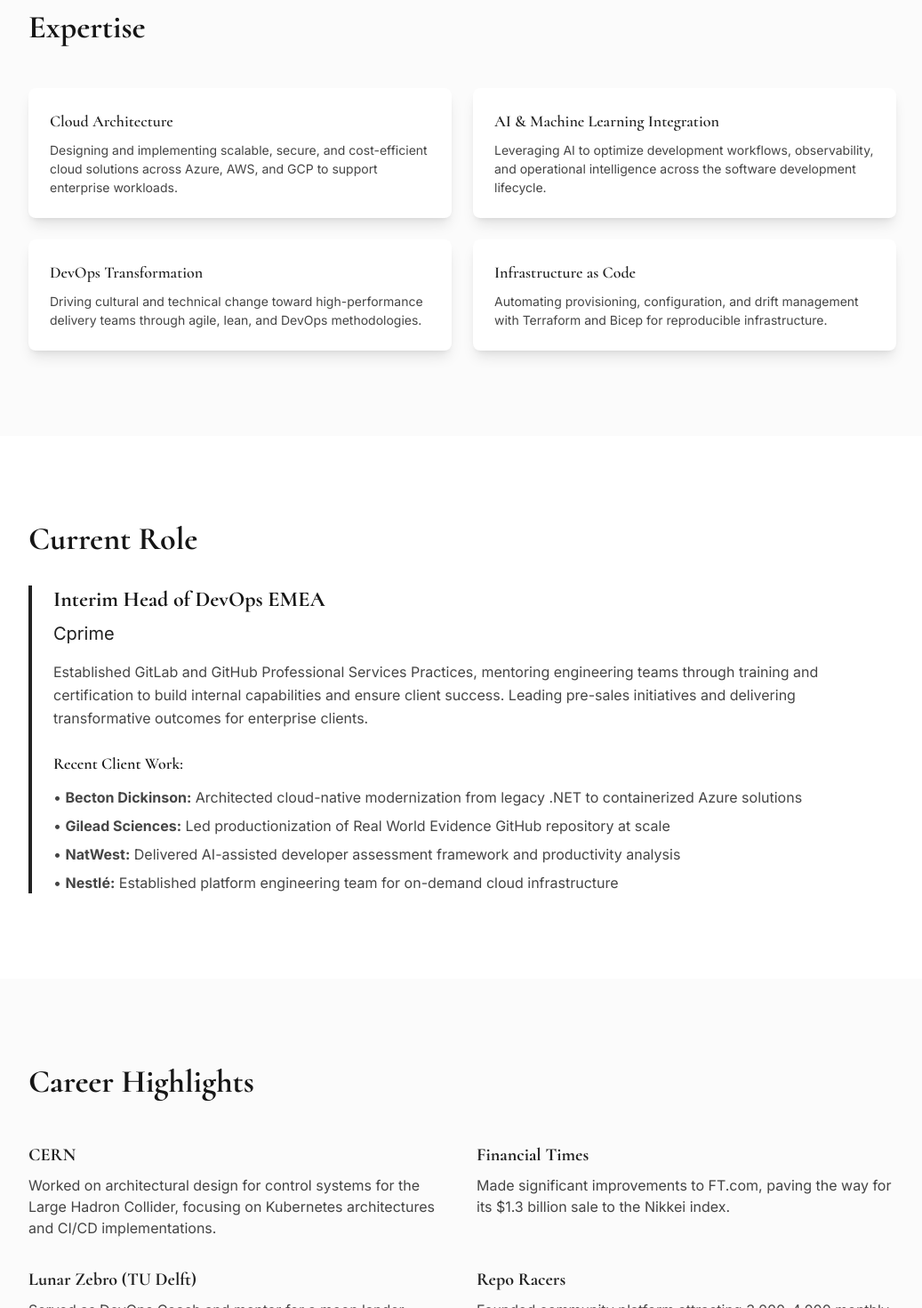
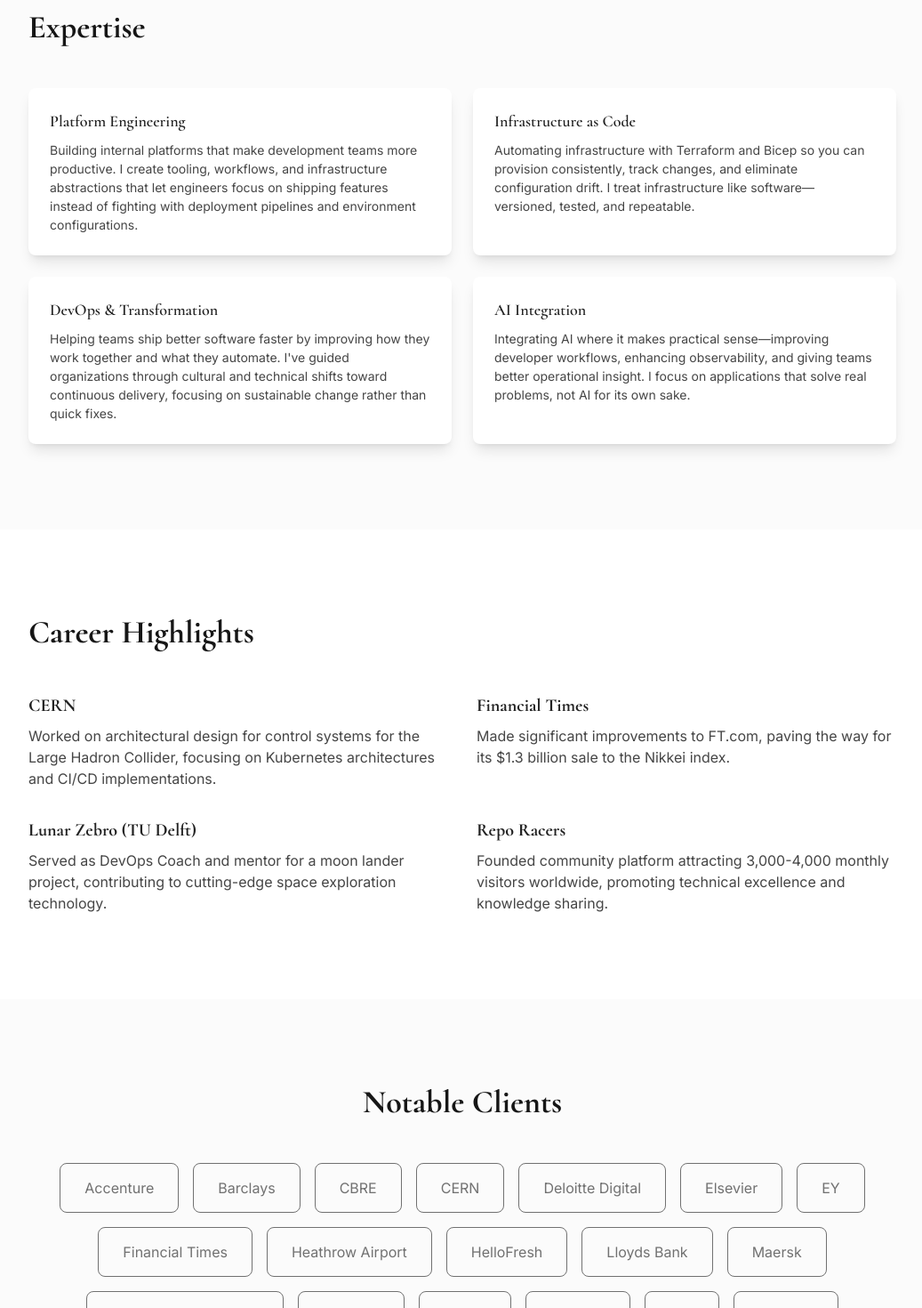
Before and after one commit to DevOpsKev/kevinryan-io, a Next.js app: page / in a window 1280 px wide. Shown: the part 1540-3010 px from the top of the page at 89% size, without its empty margins (120-1157 px from the left). Built offline with nearby package versions, Linux system fonts and the light colour scheme.

Commit message:
update experise section

```diff
--- a/app/page.tsx
+++ b/app/page.tsx
@@ -113,30 +113,9 @@
           <div className="grid md:grid-cols-2 gap-6">
             <div className="card bg-base-100 shadow-lg hover:shadow-xl transition-shadow">
               <div className="card-body">
-                <h3 className="card-title text-primary font-serif">Cloud Architecture</h3>
+                <h3 className="card-title text-primary font-serif">Platform Engineering</h3>
                 <p className="text-base-content/80">
-                  Designing and implementing scalable, secure, and cost-efficient cloud
-                  solutions across Azure, AWS, and GCP to support enterprise workloads.
-                </p>
-              </div>
-            </div>
-
-            <div className="card bg-base-100 shadow-lg hover:shadow-xl transition-shadow">
-              <div className="card-body">
-                <h3 className="card-title text-primary font-serif">AI & Machine Learning Integration</h3>
-                <p className="text-base-content/80">
-                  Leveraging AI to optimize development workflows, observability,
-                  and operational intelligence across the software development lifecycle.
-                </p>
-              </div>
-            </div>
-
-            <div className="card bg-base-100 shadow-lg hover:shadow-xl transition-shadow">
-              <div className="card-body">
-                <h3 className="card-title text-primary font-serif">DevOps Transformation</h3>
-                <p className="text-base-content/80">
-                  Driving cultural and technical change toward high-performance delivery
-                  teams through agile, lean, and DevOps methodologies.
+                  Building internal platforms that make development teams more productive. I create tooling, workflows, and infrastructure abstractions that let engineers focus on shipping features instead of fighting with deployment pipelines and environment configurations.
                 </p>
               </div>
             </div>
@@ -145,8 +124,25 @@
               <div className="card-body">
                 <h3 className="card-title text-primary font-serif">Infrastructure as Code</h3>
                 <p className="text-base-content/80">
-                  Automating provisioning, configuration, and drift management with
-                  Terraform and Bicep for reproducible infrastructure.
+                  Automating infrastructure with Terraform and Bicep so you can provision consistently, track changes, and eliminate configuration drift. I treat infrastructure like software—versioned, tested, and repeatable.
+                </p>
+              </div>
+            </div>
+
+            <div className="card bg-base-100 shadow-lg hover:shadow-xl transition-shadow">
+              <div className="card-body">
+                <h3 className="card-title text-primary font-serif">DevOps & Transformation</h3>
+                <p className="text-base-content/80">
+                  Helping teams ship better software faster by improving how they work together and what they automate. I've guided organizations through cultural and technical shifts toward continuous delivery, focusing on sustainable change rather than quick fixes.
+                </p>
+              </div>
+            </div>
+
+            <div className="card bg-base-100 shadow-lg hover:shadow-xl transition-shadow">
+              <div className="card-body">
+                <h3 className="card-title text-primary font-serif">AI Integration</h3>
+                <p className="text-base-content/80">
+                  Integrating AI where it makes practical sense—improving developer workflows, enhancing observability, and giving teams better operational insight. I focus on applications that solve real problems, not AI for its own sake.
                 </p>
               </div>
             </div>
@@ -154,32 +150,9 @@
         </div>
       </section>
 
-      {/* Current Role Section */}
-      <section className="max-w-5xl mx-auto px-6 py-16 md:py-24">
-        <h2 className="text-3xl md:text-4xl font-bold mb-8 font-serif">Current Role</h2>
-        <div className="border-l-4 border-primary pl-6">
-          <h3 className="text-2xl font-bold mb-2 font-serif">Interim Head of DevOps EMEA</h3>
-          <p className="text-xl text-primary mb-4">Cprime</p>
-          <p className="text-base-content/80 leading-relaxed mb-4">
-            Established GitLab and GitHub Professional Services Practices, mentoring engineering
-            teams through training and certification to build internal capabilities and ensure
-            client success. Leading pre-sales initiatives and delivering transformative outcomes
-            for enterprise clients.
-          </p>
-          <div className="mt-6">
-            <h4 className="font-semibold mb-3 text-lg font-serif">Recent Client Work:</h4>
-            <ul className="space-y-2 text-base-content/80">
-              <li>• <strong>Becton Dickinson:</strong> Architected cloud-native modernization from legacy .NET to containerized Azure solutions</li>
-              <li>• <strong>Gilead Sciences:</strong> Led productionization of Real World Evidence GitHub repository at scale</li>
-              <li>• <strong>NatWest:</strong> Delivered AI-assisted developer assessment framework and productivity analysis</li>
-              <li>• <strong>Nestlé:</strong> Established platform engineering team for on-demand cloud infrastructure</li>
-            </ul>
-          </div>
-        </div>
-      </section>
 
       {/* Career Highlights Section */}
-      <section className="bg-base-200/30 py-16 md:py-24">
+      <section className="py-16 md:py-24">
         <div className="max-w-5xl mx-auto px-6">
           <h2 className="text-3xl md:text-4xl font-bold mb-12 font-serif">Career Highlights</h2>
           <div className="grid md:grid-cols-2 gap-8">
@@ -219,7 +192,8 @@
       </section>
 
       {/* Notable Clients Section */}
-      <section className="max-w-5xl mx-auto px-6 py-16 md:py-24">
+      <section className="bg-base-200/30 py-16 md:py-24">
+        <div className="max-w-5xl mx-auto px-6">
           <h2 className="text-3xl md:text-4xl font-bold mb-12 text-center font-serif">Notable Clients</h2>
           <div className="flex flex-wrap justify-center gap-4 text-base-content/60 text-sm md:text-base">
             {[
@@ -233,10 +207,11 @@
               </span>
             ))}
           </div>
+        </div>
       </section>
 
       {/* Certifications Section */}
-      <section className="bg-base-200/30 py-16 md:py-24">
+      <section className="py-16 md:py-24">
         <div className="max-w-5xl mx-auto px-6">
           <h2 className="text-3xl md:text-4xl font-bold mb-12 font-serif">Certifications</h2>
           <div className="grid md:grid-cols-3 gap-8">
@@ -276,7 +251,8 @@
       </section>
 
 {/* Education & Interests Section */}
-      <section className="max-w-5xl mx-auto px-6 py-16 md:py-24">
+      <section className="bg-base-200/30 py-16 md:py-24">
+        <div className="max-w-5xl mx-auto px-6">
           <div className="grid md:grid-cols-2 gap-12">
             <div>
               <h2 className="text-3xl font-bold mb-6 font-serif">Education</h2>
@@ -309,6 +285,7 @@
                 <p className="text-base-content/80 text-sm">
                   Awarded 'Best Use of Agile in the Private Sector' at the UK Agile Awards (2014)
                 </p>
+              </div>
             </div>
           </div>
         </div>
```
Lines whose indentation alone changed are shown as unchanged.
